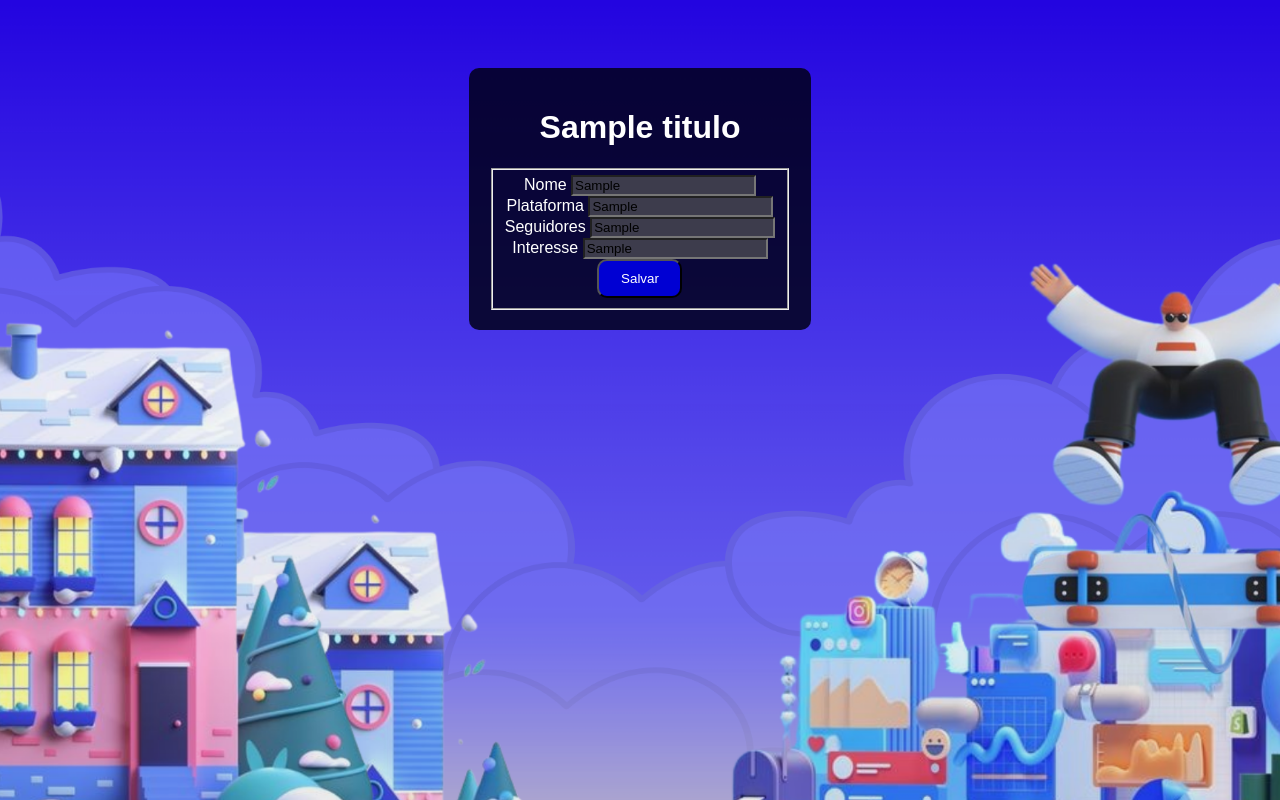
After one commit to oscauebarbosa/CadInfDigital, a Flask app: template templates/Editar.html in a window 1280 px wide. The commit adds this page. Run offline with Flask 3, Linux system fonts and the light colour scheme; the template is opened without the code that fills it: most values are stand-ins (such as "Sample title", 1, 10 or a date in 2020).

Commit message:
Add files via upload

```diff
--- a/app.py
+++ b/app.py
@@ -32,6 +32,31 @@ def criar():
     lista.append(obj)
     return redirect('/influenciadores')
 
+@app.route('/excluir/<nomeinf>', methods=['GET','DELETE'])
+def excluir(nomeinf) :
+    for i, inf in enumerate(lista):
+        if inf.nome == nomeinf:
+            lista.pop(i)
+            break
+    return redirect('/influenciadores')
+
+@app.route('/editar/<nomeinf>', methods=['GET'])
+def editar(nomeinf):
+    for i, inf in enumerate(lista):
+        if inf.nome == nomeinf:
+            return render_template("Editar.html", influenciadores=inf, Titulo="Alterar Influenciador")
+
+@app.route('/alterar', methods = ['POST','PUT'])
+def alterar():
+    nome = request.form['nome']
+    for i, inf in enumerate(lista):
+        if inf.nome == nome:
+            inf.nome = request.form['nome']
+            inf.plataforma = request.form['plataforma']
+            inf.seguidores = request.form['seguidores']
+            inf.interesse = request.form['interesse']
+    return redirect('/influenciadores')
+
 
 
 if __name__ == '__main__':
--- a/static/estilo.css
+++ b/static/estilo.css
@@ -60,3 +60,18 @@ img {
 .btn-salvar:hover{
     background-color: #000091;
 }
+
+.btnexcluir,
+.btneditar{
+    background-color: #c40000;
+    color: yellow;
+    text-decoration: none;
+    padding: 8px 16px;
+    border-radius: 4px;
+    display: inline-block;
+}
+
+.btnexcluir:hover,
+.btneditar:hover{
+    background-color: #ff0000;
+}
--- /dev/null
+++ b/templates/Editar.html
@@ -0,0 +1,37 @@
+<!DOCTYPE html>
+<html lang="pt-BR">
+<head>
+    <meta charset="UTF-8">
+    <meta name="viewport" content="width=device-width, initial-scale=1.0">
+    <title>{{ Titulo }}</title>
+    <link rel="stylesheet" href="../static/estilo.css">
+</head>
+<body>
+      <div class="infDigital-card">
+          <div class="page-header">
+              <h1>{{ Titulo }}</h1>
+          </div>
+      <form action='/alterar' method="post">
+        <fieldset>
+          <div class="form-group">
+            <label for="nome">Nome </label>
+            <input type="text" id="nome" name="nome" class="form-control" value = {{ influenciadores.nome}}>
+          </div>
+          <div class="form-group">
+            <label for="plataforma">Plataforma </label>
+            <input type="text" id="plataforma" name="plataforma" class="form-control" value = {{ influenciadores.plataforma}} >
+          </div>
+          <div class="form-group">
+            <label for="seguidores">Seguidores </label>
+            <input type="text" id="seguidores" name="seguidores" class="form-control" value = {{ influenciadores.seguidores }}>
+          </div>
+          <div class="form-group">
+            <label for="interesse">Interesse </label>
+            <input type="text" id="interesse" name="interesse" class="form-control" value = {{ influenciadores.interesse}} >
+          </div>
+          <button type="submit" class="btn btn-primary btn-salvar">Salvar</button>
+        </fieldset>
+      </form>
+    </div>
+</body>
+</html>
--- a/templates/InfDigital.html
+++ b/templates/InfDigital.html
@@ -19,7 +19,10 @@
         <img src="/static/influencer.png">
         <p>Plataforma: {{ InfDigital.plataforma }}</p>
         <p>Seguidores: {{ InfDigital.seguidores }} </p>
-        <p>Área de Interesse: {{ InfDigital.interesse }} </p>
+        <p>Interesse: {{ InfDigital.interesse }} </p>
+
+        <a class="btnexcluir" href="/excluir/{{ InfDigital.nome }}" >Excluir</a>
+        <a class="btneditar" href="editar/{{ InfDigital.nome }}" >Editar</a>
         <br>
 
 
```
